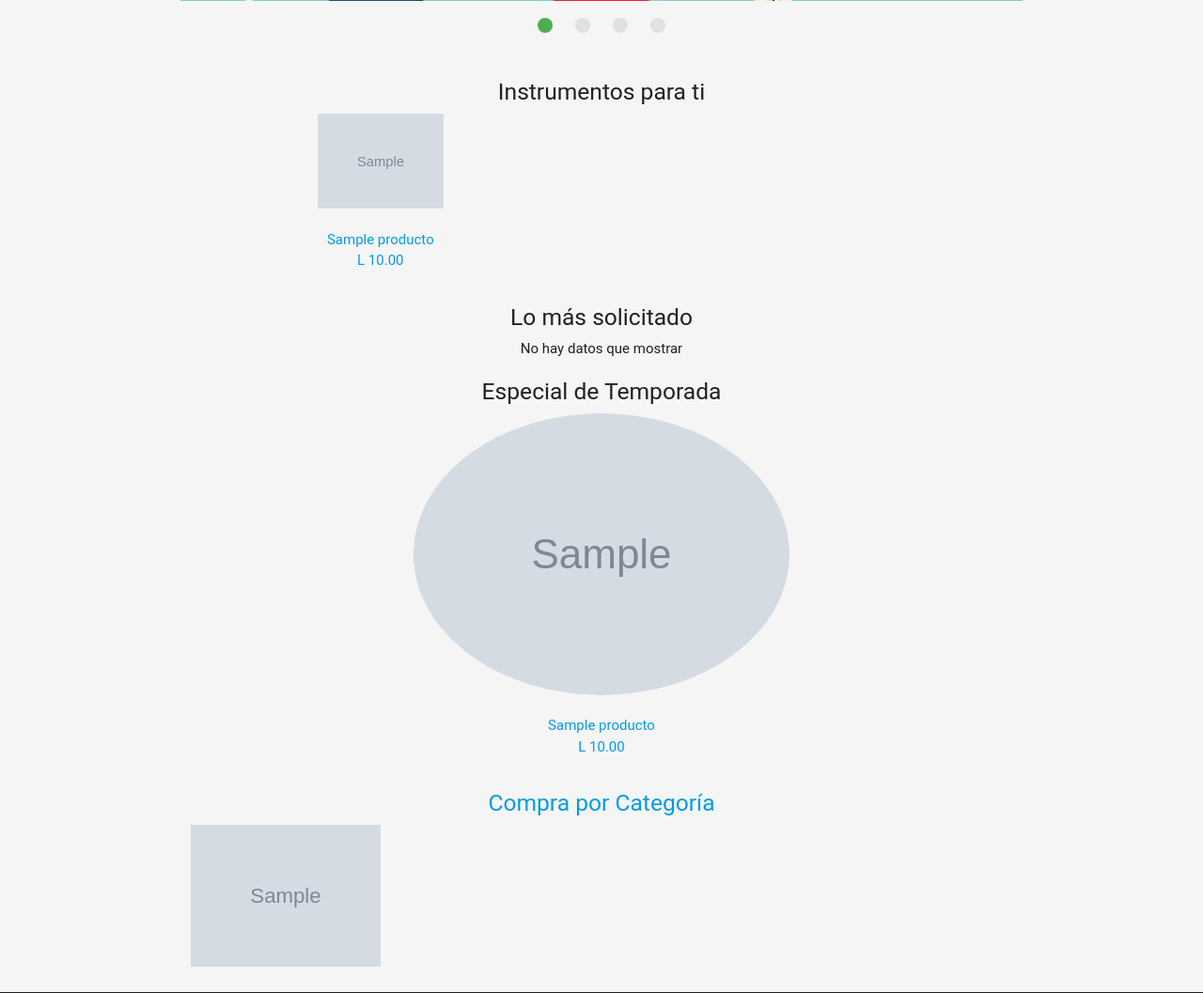
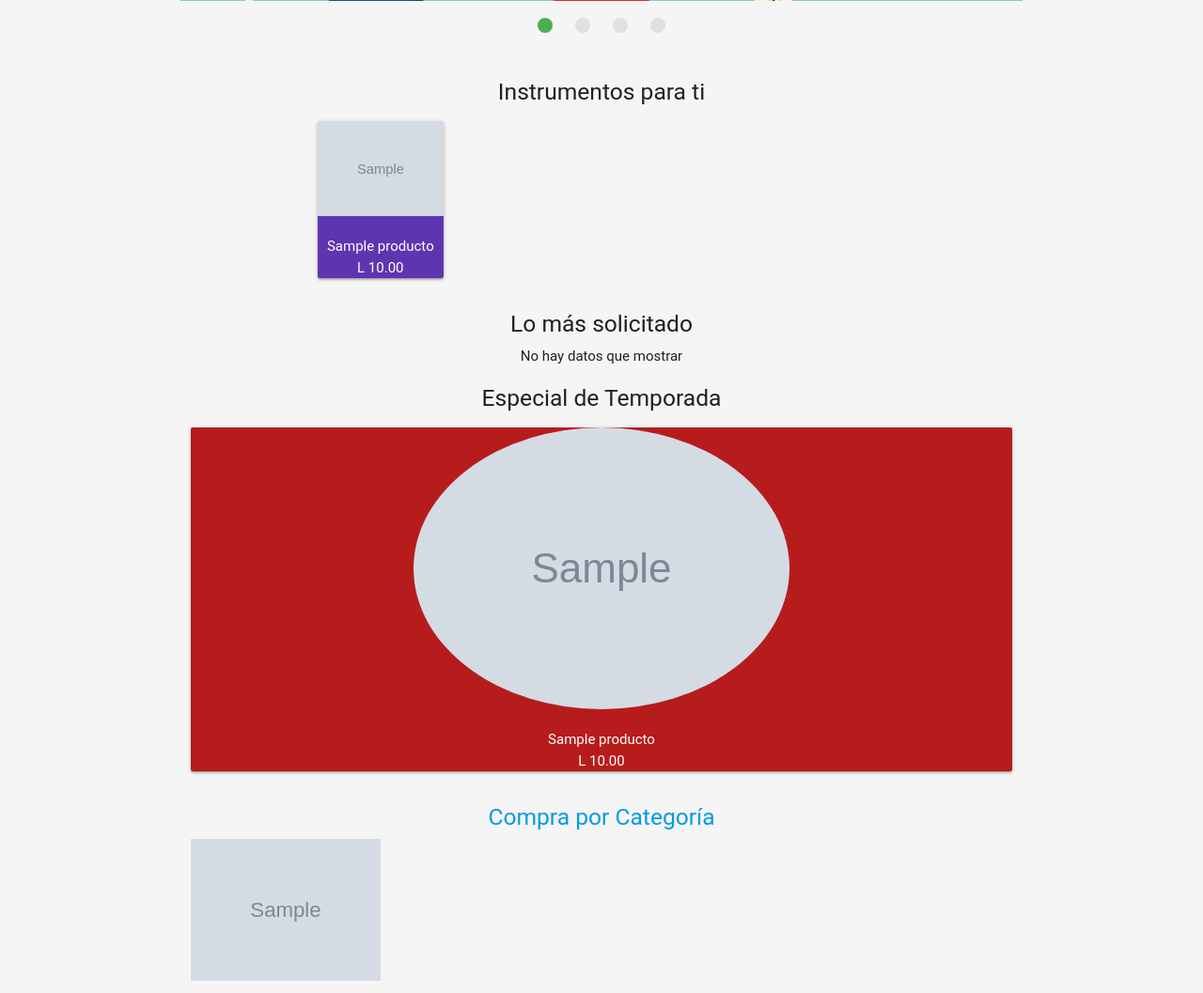
Before and after one commit to SaidLopez-28/PROYECTO_WEB, a PHP site: page /Proyect_Web/ in a window 1280 px wide. Shown: the part 527-1584 px from the top of the page at 94% size. Run offline with PHP 8.4, Linux system fonts and the light colour scheme; tables that the repository leaves empty or names only in its code hold one stand-in row (values such as "Sample post"); grey boxes marked "Sample" are stand-in pictures.

Commit message:
Upload Github 6

```diff
--- a/modules/inicio.php
+++ b/modules/inicio.php
@@ -74,12 +74,13 @@ global $mysqli;
                 <a href="?modulo=detalle_productos&idprod=<?php echo $idprod ?>">
                 <div class="container">
                 <div class="col s12 m7 l3">
+                <div class="card deep-purple darken-1 white-text">
                 <img src="<?php echo $url_imagen ?>" class="responsive-img" alt=""> <!--cambiar url por php -->
                 <p class=""><?php echo $nombre_producto ?><br><?php echo "L ".number_format($precio,2) ?></p>
                 </div>
                 </div>
+                </div>
                 </a>
-
 
                 <?php
               }
@@ -106,9 +107,13 @@ global $mysqli;
               while($stmt->fetch()) {
                 ?>
                 <a href="?modulo=detalle_productos&idprod=<?php echo $idprod ?>">
+                <div class="container">
                 <div class="col s12 m3 l6">
-                  <img src="<?php echo $url_imagen ?>" class="" height="300px" weight="300px" alt="">
+                <div class="card deep-purple darken-1 white-text">
+                  <img src="<?php echo $url_imagen ?>" class="circle" height="300px" weight="300px" alt="">
                   <p><?php echo $nombre_producto ?><br><?php echo "L ".number_format($precio,2) ?></p>
+                </div>
+                </div>
                 </div>
                 </a>
 
@@ -138,10 +143,13 @@ global $mysqli;
               if($stmt->fetch()) {
                 ?>
                  <a href="?modulo=detalle_productos&idprod=<?php echo $idprod ?>">
+
                  <div class="col s12 m6 l12">
+                 <div class="card red darken-4 white-text">
                     <img src="<?php echo $url_imagen ?>" class="circle" alt="">
                     <p class="center-align"><?php echo $nombre_producto ?><br><?php echo "L ".number_format($precio,2) ?></p>
-                 </div>
+                  </div>
+                </div>
 
 
                 <?php
@@ -185,44 +193,3 @@ global $mysqli;
            }
           ?>
       </div>
-<!--
-     <div class="container">
-      <h5 class="center-align">Las mejores marcas</h5>
-      <div class="row center-align">
-        <div class="col m3 l6">
-      <img src="app/img/acer.webp" class="responsive-img" alt="">
-      <p>New Balance zx568 <br>$37.59</p>
-       </div>
-       <div class="col m3 l6">
-      <img src="app/img/dell.webp" class="responsive-img" alt="">
-      <p>$37.59</p>
-      <br>
-       </div>  -->
-       <!--
-       <h5 class="center-align">Oferta Especial</h5>
-       <div class="col m6 l12">
-        <img src="app/img/offers.webp" class="responsive-img" alt="">
-        <p class="center-align">New Balance zx568 <br>$37.59</p>
-       </div> -->
-       <!--
-       <div class="row">
-       <h5 class="center-align">Compra por Categoría</h5>
-       <div class="col s12 m6 l3">
-        <img src="app/img/cels.webp" alt="">
-        <p>Celulares</p>
-       </div>
-       <div class="col s12 m6 l3">
-        <img src="app/img/pc.webp" alt="">
-        <p>Computadoras</p>
-       </div>
-       <div class="col s12 m6 l3">
-        <img src="app/img/apple.webp" alt="">
-        <p>Apple</p>
-       </div>
-       <div class="col s12 m6 l3">
-        <img src="app/img/canon.webp" alt="">
-        <p>Camáras</p>
-       </div>
-      </div>
-    </div>
-          -->
```
